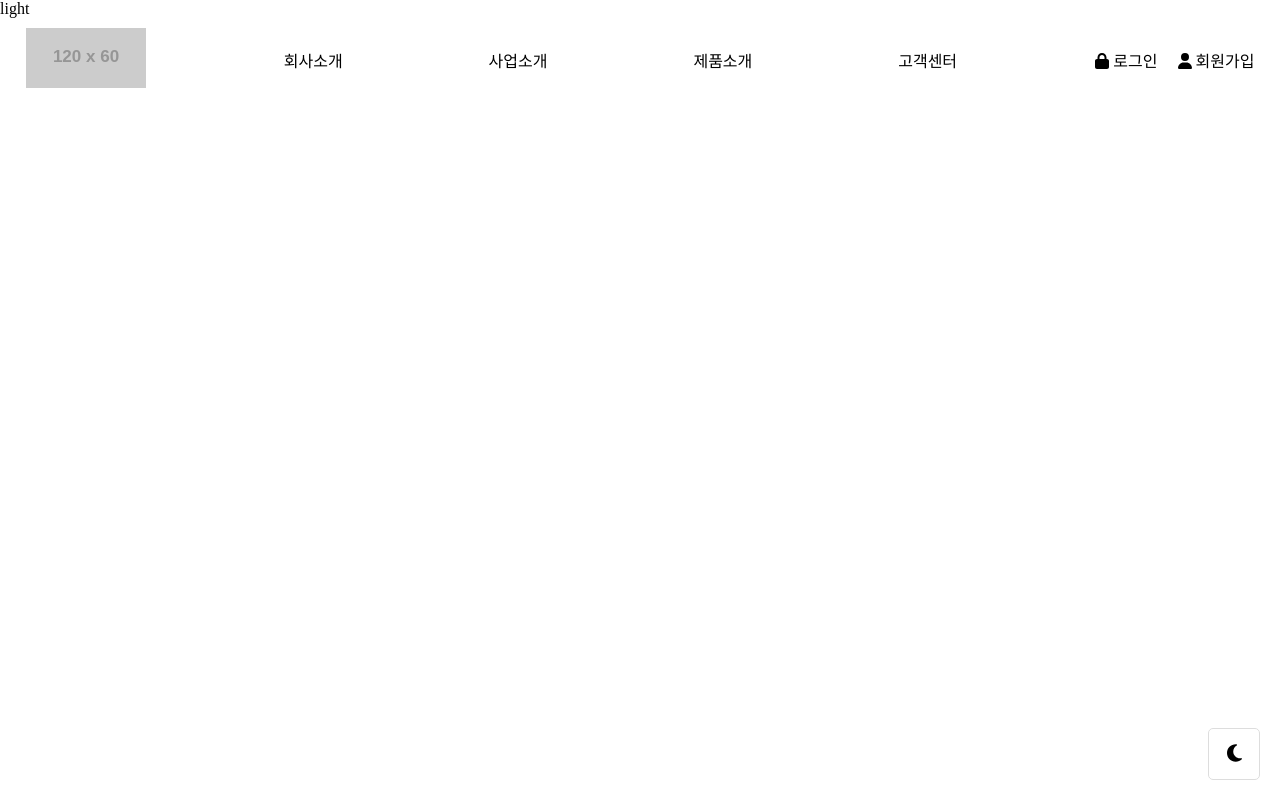
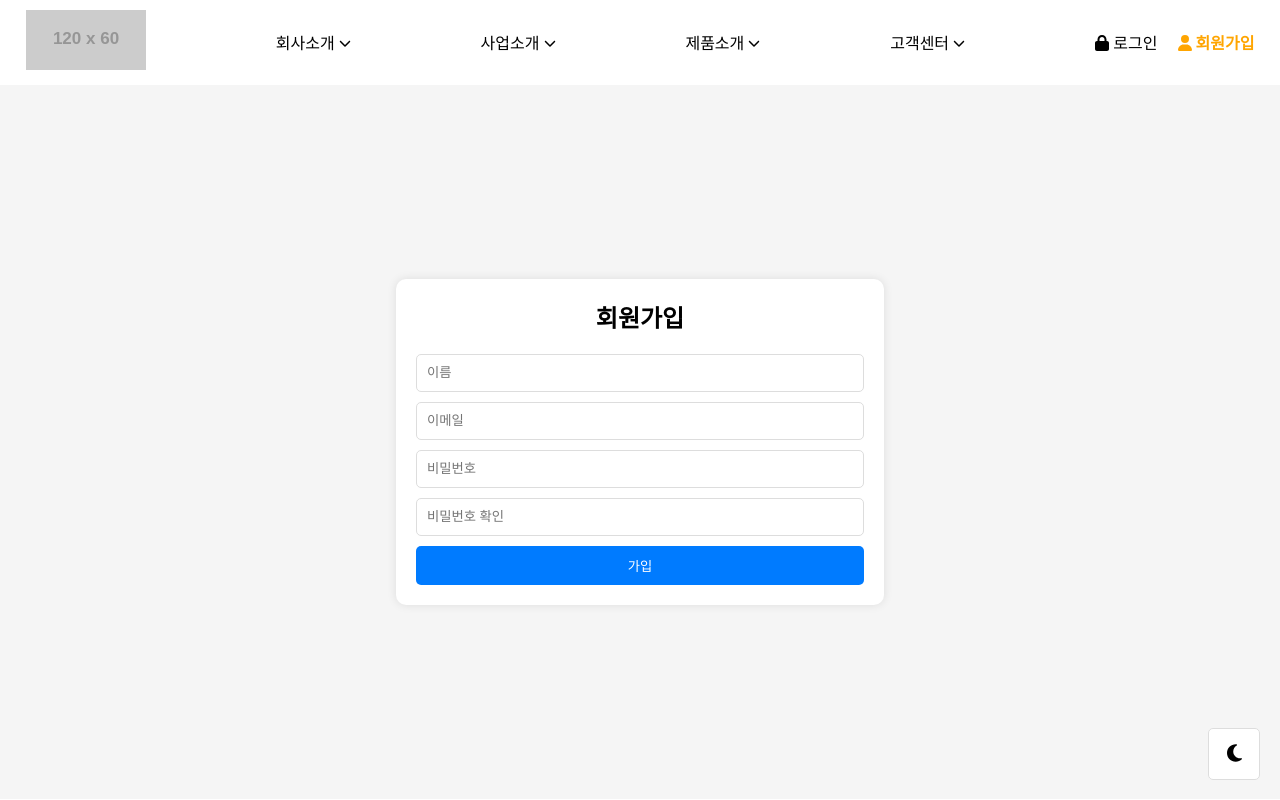
Before and after one commit to Parkminjeong13/template_website, a React (Create React App) app: page /member in a window 1280 px wide. Built offline with nearby package versions, Linux system fonts and the light colour scheme; a web font is replaced by a local one.

Commit message:
230913 수업

```diff
--- a/src/App.js
+++ b/src/App.js
@@ -7,6 +7,8 @@
 import Nav from "./components/Nav";
 import store from "./store";
 import { Provider, useSelector } from "react-redux";
+import Member from "./pages/Member";
+import Login from "./pages/Login";
 
 function App() {
 
@@ -49,12 +51,13 @@
 
   return (
     <ThemeProvider theme={DarkMode}>
-      {theme}
       <GlobalStyle/>
       <Aside />
       <Nav/>
       <Routes>
         <Route path="/" element={<Main/>}></Route>
+        <Route path="/member" element={<Member/>}></Route>
+        <Route path="/login" element={<Login/>}></Route>
       </Routes>
     </ThemeProvider>
   )
--- a/src/components/Mnav.js
+++ b/src/components/Mnav.js
@@ -1,36 +1,12 @@
 import React, { useState } from 'react'
 import styled from 'styled-components'
 
-const Hamburger = styled.div`
-    position: fixed;
-    right: 16px;
-    top: 24px;
-    transition: all 1s;
-    z-index: 50;
-    cursor: pointer;
-    > div{
-        width: 30px; height: 2px; background-color: #000;
-        border-radius: 4px; margin: 6px; transition: all 1s;
-    }
-    &.on div:nth-child(1){transform: rotate(45deg) translateY(12px);}
-    &.on div:nth-child(2){opacity: 0; transform: translateX(-30px) rotate(720deg);}
-    &.on div:nth-child(3){transform: rotate(-45deg) translateY(-12px);}
-    @media screen and (min-width: 1024px){display: none;}
-    @media screen and (max-width: 768px){right: 24px;}
-`
+
 function Mnav() {
-    const [isActive, setIsActive] = useState(false);
+
   return (
     <>
-        <Hamburger className={isActive ? 'on' : ''} onClick={()=>{setIsActive(!isActive)}}>
-            {
-                Array(3).fill().map((_,i)=>{
-                    return (
-                        <div key={i}></div>
-                    )
-                })
-            }
-        </Hamburger>
+
     </>
   )
 }
--- a/src/components/Nav.js
+++ b/src/components/Nav.js
@@ -1,4 +1,4 @@
-import { faArrowRightFromBracket, faLock, faUser } from '@fortawesome/free-solid-svg-icons'
+import { faArrowRightFromBracket, faLock, faUser, faChevronDown } from '@fortawesome/free-solid-svg-icons'
 import { FontAwesomeIcon } from '@fortawesome/react-fontawesome'
 import React, { useState } from 'react'
 import { NavLink } from 'react-router-dom'
@@ -32,8 +32,18 @@
         display: flex; flex-basis: 100%; justify-content: space-between;
         li{
             position: relative; flex-basis: 25%; text-align: center;
+            a.active{
+            font-weight: bold;
+            color: orange;
+        }
         }
     }
+`
+const StyledIcon = styled(FontAwesomeIcon)`
+    transition: all 0.5s;
+    font-size: 12px;
+    vertical-align: baseline;
+    transform: rotate(${({$isopen}) => $isopen === "true" ? '180deg' : '0'});
 `
 const NavSubmenu = styled.ul`
     position: absolute;
@@ -54,8 +64,83 @@
 const NavMember = styled.div`
     ul{
         display: flex; column-gap: 20px;
+        a.active{
+            font-weight: bold;
+            color: orange;
+        }
+    }
+    @media screen and (max-width: 1024px){
+        display: none;
     }
 `
+const Hamburger = styled.div`
+    position: fixed;
+    right: 16px;
+    top: 24px;
+    transition: all 1s;
+    z-index: 50;
+    cursor: pointer;
+    > div{
+        width: 30px; height: 2px; background-color: #000;
+        border-radius: 4px; margin: 6px; transition: all 1s;
+    }
+    &.on div:nth-child(1){transform: rotate(45deg) translateY(12px);}
+    &.on div:nth-child(2){opacity: 0; transform: translateX(-30px) rotate(720deg);}
+    &.on div:nth-child(3){transform: rotate(-45deg) translateY(-12px);}
+    @media screen and (min-width: 1024px){display: none;}
+    @media screen and (max-width: 768px){right: 24px;}
+`
+const Container = styled.div`
+    width: 320px;
+    height: 100%;
+    position: fixed;
+    background-color: #f9fafb;
+    background-color: rgb(249,250,251);
+    right: ${({$isopen})=> $isopen ? "0px": "-320px"}; top: 0;
+    padding: 48px;
+    box-sizing: border-box;
+    z-index: 40;
+    transition: all 0.5s;
+
+    @media screen and (min-width: 1024px){display: none;}
+    > ul{
+        margin-top: 24px;
+        > li{
+            padding: 20px; border-bottom: 1px solid #ddd;
+            font-weight: bold;
+            cursor: pointer;
+        }
+    }
+`
+const Msubmenu = styled(NavSubmenu)`
+    width: 100%;
+    position: relative;
+    background-color: transparent;
+    text-align: left;
+    li{
+        padding-left: 15px;
+        a{color: #000;}
+    }
+`
+const MsubmenuMember = styled(NavMember)`
+    margin-top: 45px;
+    ul{
+        justify-content: center;
+        li{
+            border: 1px solid #ddd;
+            padding: 10px; border-radius: 4px;
+            background-color: purple;
+            &:nth-child(2){
+                background-color: green;
+            }
+            a{color: #fff;}
+        }
+    }
+    @media screen and (max-width: 1024px){
+        display: block;
+    }
+`
+
 
 function Nav() {
 
@@ -72,6 +157,7 @@
     }
 
     const [isActive, setIsActive] = useState(-1);
+    const [isActive2, setIsActive2] = useState(false);
     const SubData = {
         company: [
             {
@@ -192,7 +278,7 @@
                                     }} onMouseOut={()=>{
                                         setIsActive(-1);
                                     }}
-                                    key={i}><NavLink to={`/${e.link}`}>{e.title}</NavLink>
+                                    key={i}><NavLink to={`/${e.link}`}>{e.title}</NavLink> <StyledIcon icon={faChevronDown} $isopen={isActive === i ? "true" : "false"} />
                                         <NavSubmenu className={`sub_list`} $isopen={isActive === i ? "true" : "false"} $height={isHeight}>
                                             {
                                                 SubData[e.link].map((el,index)=>{
@@ -225,7 +311,53 @@
             </NavWrap>
         </NavContent>
         {/* 모바일 네비 */}
-        <Mnav/>
+        <Hamburger className={isActive2 && 'on'} onClick={()=>{setIsActive2(!isActive2)}}>
+            {
+                Array(3).fill().map((_,i)=>{
+                    return (
+                        <div key={i}></div>
+                    )
+                })
+            }
+        </Hamburger>
+        <Container $isopen={isActive2}>
+            <MsubmenuMember>
+                <ul>
+                    <li>
+                        <NavLink to="/login">
+                            <FontAwesomeIcon icon={faLock}></FontAwesomeIcon> 로그인
+                        </NavLink>
+                    </li>
+                    <li>
+                        <NavLink to="/member">
+                            <FontAwesomeIcon icon={faUser}></FontAwesomeIcon> 회원가입
+                        </NavLink>
+                    </li>
+                </ul>
+            </MsubmenuMember>
+                <ul>
+                    {
+                        Nav.map((e,i)=>{
+                            return (
+                                <li key={i} onClick={()=>{
+                                    SubMenuHeight(i);
+                                    (isActive !== i ? setIsActive(i) : setIsActive(-1));
+                                }}>{e.title}
+                                    <Msubmenu className='sub_list' $isopen={isActive === i ? "true" : "false"} $height={isHeight}>
+                                        {
+                                            SubData[e.link].map((el,index)=>{
+                                                return (
+                                                    <li key={index}><NavLink to={el.link}>{el.title}</NavLink></li>
+                                                )
+                                            })
+                                        }
+                                    </Msubmenu>
+                                </li>
+                            )
+                        })
+                    }
+                </ul>
+        </Container>
         {/* 모바일 네비 */}
     </>
   )
--- a/src/pages/Login.js
+++ b/src/pages/Login.js
@@ -0,0 +1,57 @@
+import React from 'react'
+import styled from 'styled-components'
+
+const Container = styled.div`
+    display: flex;
+    background-color: #f5f5f5;
+    justify-content: center;
+    height: calc(100vh - 86px);
+    align-items: center;
+`
+const SignUp = styled.div`
+    width: 35vw;
+    padding: 20px;
+    box-shadow: 0 0 10px rgba(0,0,0,0.1);
+    background-color: #fff;
+    border-radius: 10px;
+    @media screen and (max-width: 1024px){
+        width: 60vw;
+    }
+    @media screen and (max-width: 640px){
+        width: 70vw;
+    }
+`
+const Title = styled.h1`
+    font-size: 24px;
+    text-align: center; margin-bottom: 20px;
+`
+const Input = styled.input`
+    width: 100%; padding: 10px;
+    margin-bottom: 10px;
+    border: 1px solid #ddd;
+    border-radius: 5px; box-sizing: border-box;
+`
+const Button = styled.button`
+    width: 100%;
+    padding: 10px;
+    border-radius: 5px;
+    background-color: #007bff;
+    border: none;
+    color: #fff; cursor: pointer;
+`
+function Login() {
+  return (
+    <>
+        <Container>
+            <SignUp>
+                <Title>로그인</Title>
+                <Input type="email" className='email' placeholder='이메일' />
+                <Input type="password" className='password' placeholder='비밀번호' />
+                <Button>로그인</Button>
+            </SignUp>
+        </Container>
+    </>
+  )
+}
+
+export default Login
--- a/src/pages/Member.js
+++ b/src/pages/Member.js
@@ -0,0 +1,60 @@
+import React from 'react'
+import styled from 'styled-components'
+
+const Container = styled.div`
+    display: flex;
+    background-color: #f5f5f5;
+    justify-content: center;
+    height: calc(100vh - 86px);
+    align-items: center;
+`
+const SignUp = styled.div`
+    width: 35vw;
+    padding: 20px;
+    box-shadow: 0 0 10px rgba(0,0,0,0.1);
+    background-color: #fff;
+    border-radius: 10px;
+    @media screen and (max-width: 1024px){
+        width: 60vw;
+    }
+    @media screen and (max-width: 640px){
+        width: 70vw;
+    }
+`
+const Title = styled.h1`
+    font-size: 24px;
+    text-align: center; margin-bottom: 20px;
+`
+const Input = styled.input`
+    width: 100%; padding: 10px;
+    margin-bottom: 10px;
+    border: 1px solid #ddd;
+    border-radius: 5px; box-sizing: border-box;
+`
+const Button = styled.button`
+    width: 100%;
+    padding: 10px;
+    border-radius: 5px;
+    background-color: #007bff;
+    border: none;
+    color: #fff; cursor: pointer;
+`
+
+function Member() {
+  return (
+    <>
+        <Container>
+            <SignUp>
+                <Title>회원가입</Title>
+                <Input type="text" className='name' placeholder='이름' />
+                <Input type="email" className='email' placeholder='이메일' />
+                <Input type="password" className='password' placeholder='비밀번호' />
+                <Input type="password" className='confirm_password' placeholder='비밀번호 확인' />
+                <Button>가입</Button>
+            </SignUp>
+        </Container>
+    </>
+  )
+}
+
+export default Member
```
Also changed, not shown: src/firebase/index.js (added, +21 -0 lines), 1 other file (tests, documents, lock files or other folders).
